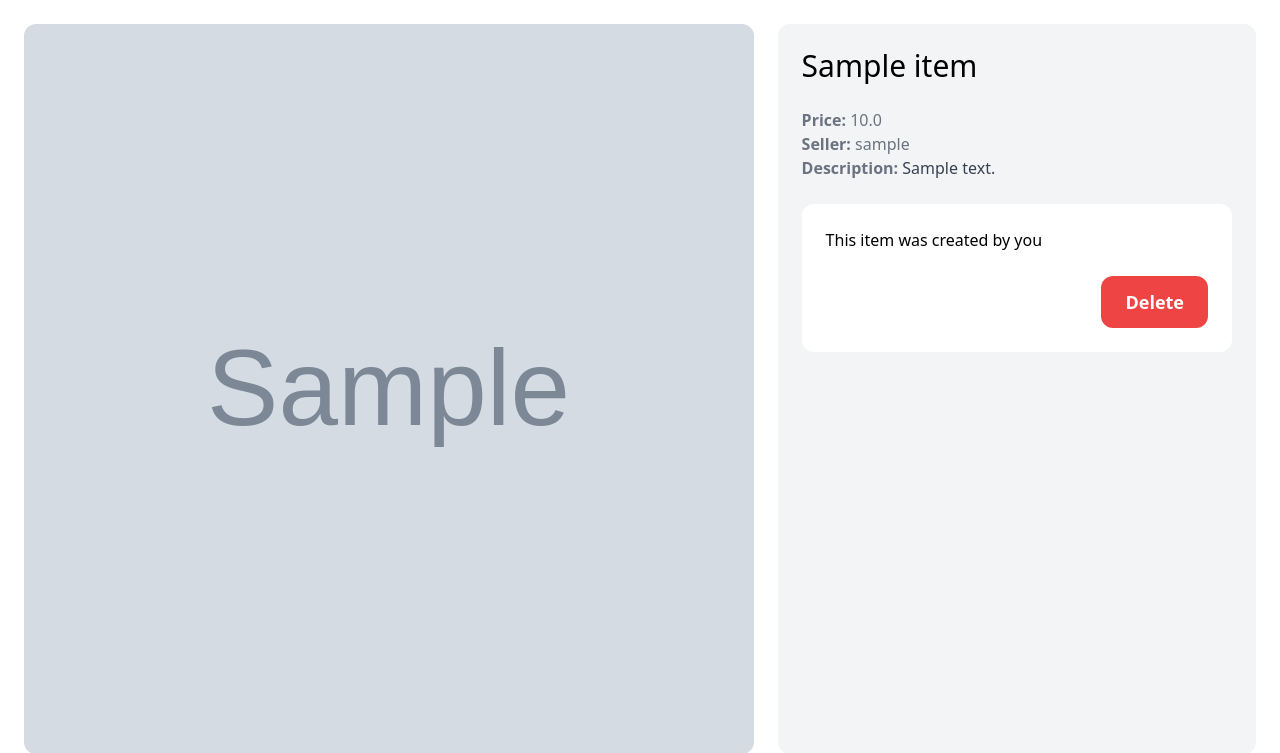
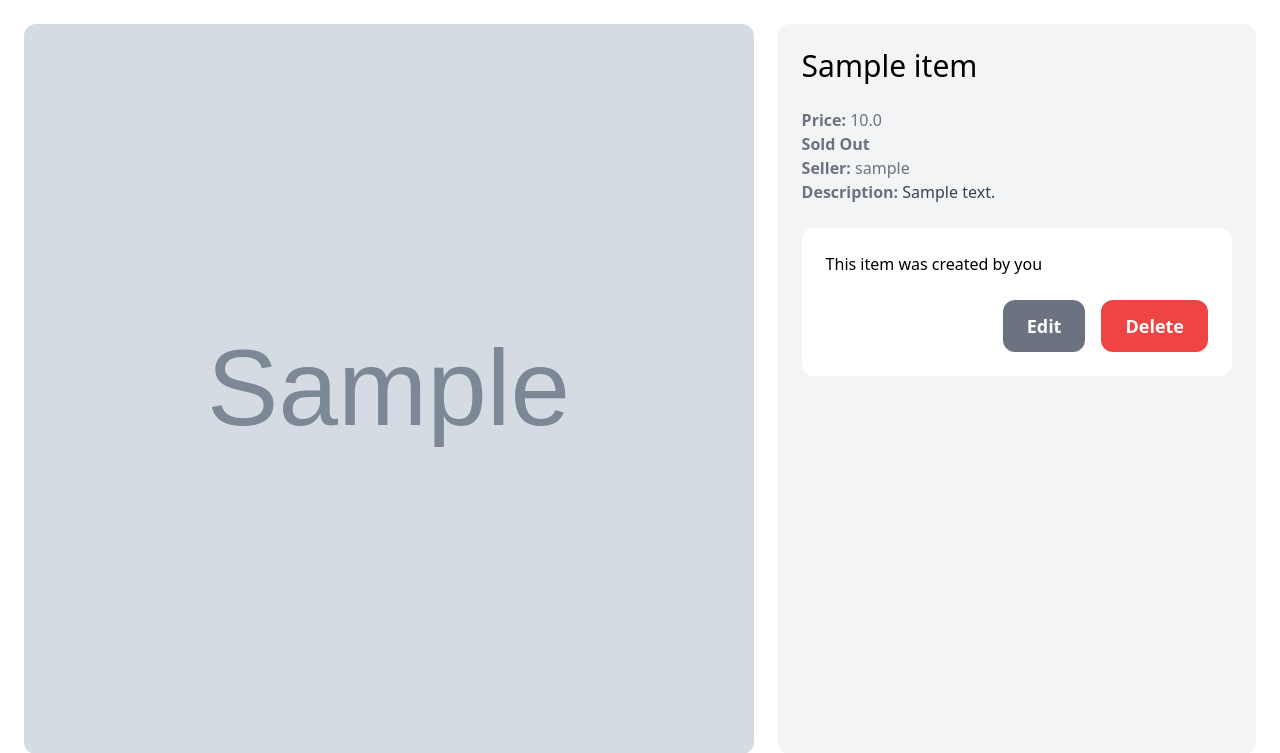
Before and after one commit to gustavomotadev/django-generic-marketplace, a Django app: page /items/1/ in a window 1280 px wide. Shown: the part 77-830 px from the top of the page. Run offline with Django 4.2, Linux system fonts and the light colour scheme; a user stored in the database is signed in; tables that the repository leaves empty hold one stand-in row (values such as "Sample post"); grey boxes marked "Sample" are stand-in pictures; some libraries are stand-ins or nearby versions.

Commit message:
Edit item

```diff
--- a/djangomart/dashboard/templates/dashboard/index.html
+++ b/djangomart/dashboard/templates/dashboard/index.html
@@ -23,7 +23,11 @@
 
                         <div class="p-6 bg-white rounded-b-xl">
                             <h2 class="text-2xl">{{item.name}}</h2>
-                            <p class="text-gray-500">Price: {{item.price}}</p>
+                            {% if item.is_sold %}
+                                <p class="text-gray-500">Sold Out</p>
+                            {% else %}
+                                <p class="text-gray-500">Price: {{item.price}}</p>
+                            {% endif %}
                         </div>
                     </a>
                 </div>
--- a/djangomart/item/forms.py
+++ b/djangomart/item/forms.py
@@ -27,3 +27,27 @@ class NewItemForm(forms.ModelForm):
             })
 
         }
+
+class EditItemForm(forms.ModelForm):
+    class Meta:
+        model = Item
+        fields = ('name', 'description', 'price', 'image', 'is_sold')
+
+        widgets = {
+            'name': forms.TextInput({
+                'class': _custom_input_class
+            }),
+            'description': forms.Textarea({
+                'class': _custom_input_class
+            }),
+            'price': forms.TextInput({
+                'class': _custom_input_class
+            }),
+            'image': forms.FileInput({
+                'class': _custom_input_class
+            }),
+            'is_sold': forms.CheckboxInput({
+                'class': 'w-5 h-5 ml-3'
+            })
+
+        }
--- a/djangomart/item/templates/item/detail.html
+++ b/djangomart/item/templates/item/detail.html
@@ -17,6 +17,9 @@
         <div class="col-span-2 p-6 bg-gray-100 rounded-xl">
             <h1 class="mb-6 text-3xl">{{item.name}}</h1>
             <p class="text-gray-500"><strong>Price: </strong> {{item.price}}</p>
+            {% if item.is_sold %}
+                <p class="text-gray-500"><strong>Sold Out</strong></p>
+            {% endif %}
             <p class="text-gray-500"><strong>Seller: </strong> {{item.created_by.username}}</p>
 
             {% if item.description %}
@@ -29,8 +32,9 @@
                 <div class="mt-6 p-6 bg-white rounded-xl">
                     <p>This item was created by you</p>
 
-                    <div class="w-full flex justify-end">
-                        <a href="{% url "item:delete" item.id %}" class="inline-block mt-6 px-6 py-3 text-lg font-semibold bg-red-500 text-white rounded-xl self-end">Delete</a>
+                    <div class="w-full flex justify-end gap-4">
+                        <a href="{% url "item:edit" item.id %}" class="inline-block mt-6 px-6 py-3 text-lg font-semibold bg-gray-500 hover:bg-gray-700 text-white rounded-xl self-end">Edit</a>
+                        <a href="{% url "item:delete" item.id %}" class="inline-block mt-6 px-6 py-3 text-lg font-semibold bg-red-500 hover:bg-red-700 text-white rounded-xl self-end">Delete</a>
                     </div>
                 </div>
             {% else %}
--- a/djangomart/item/urls.py
+++ b/djangomart/item/urls.py
@@ -8,4 +8,5 @@ urlpatterns = [
     path('new/', views.new, name='new'),
     path('<int:pk>/', views.detail, name='detail'),
     path('<int:pk>/delete/', views.delete, name='delete'),
+    path('<int:pk>/edit/', views.edit, name='edit'),
 ]
--- a/djangomart/item/views.py
+++ b/djangomart/item/views.py
@@ -2,7 +2,7 @@ from django.shortcuts import render, get_object_or_404, redirect
 from django.contrib.auth.decorators import login_required
 
 from .models import Item
-from .forms import NewItemForm
+from .forms import NewItemForm, EditItemForm
 
 def detail(request, pk):
     item = get_object_or_404(Item, pk=pk)
@@ -42,3 +42,26 @@ def delete(request, pk):
     item.delete()
 
     return redirect('dashboard:index')
+
+@login_required
+def edit(request, pk):
+
+    item = get_object_or_404(Item, pk=pk, created_by=request.user)
+
+    if request.method == 'POST':
+        form = EditItemForm(request.POST, request.FILES, instance=item)
+
+        if form.is_valid():
+            # do not commit yet so that we can fill the created_by field
+            form.save()
+
+            return redirect('item:detail', pk=item.id)
+
+    #else
+
+    form = EditItemForm(instance=item)
+
+    return render(request, 'item/form.html', {
+        'form': form,
+        'title': 'Edit Item',
+    })
```
